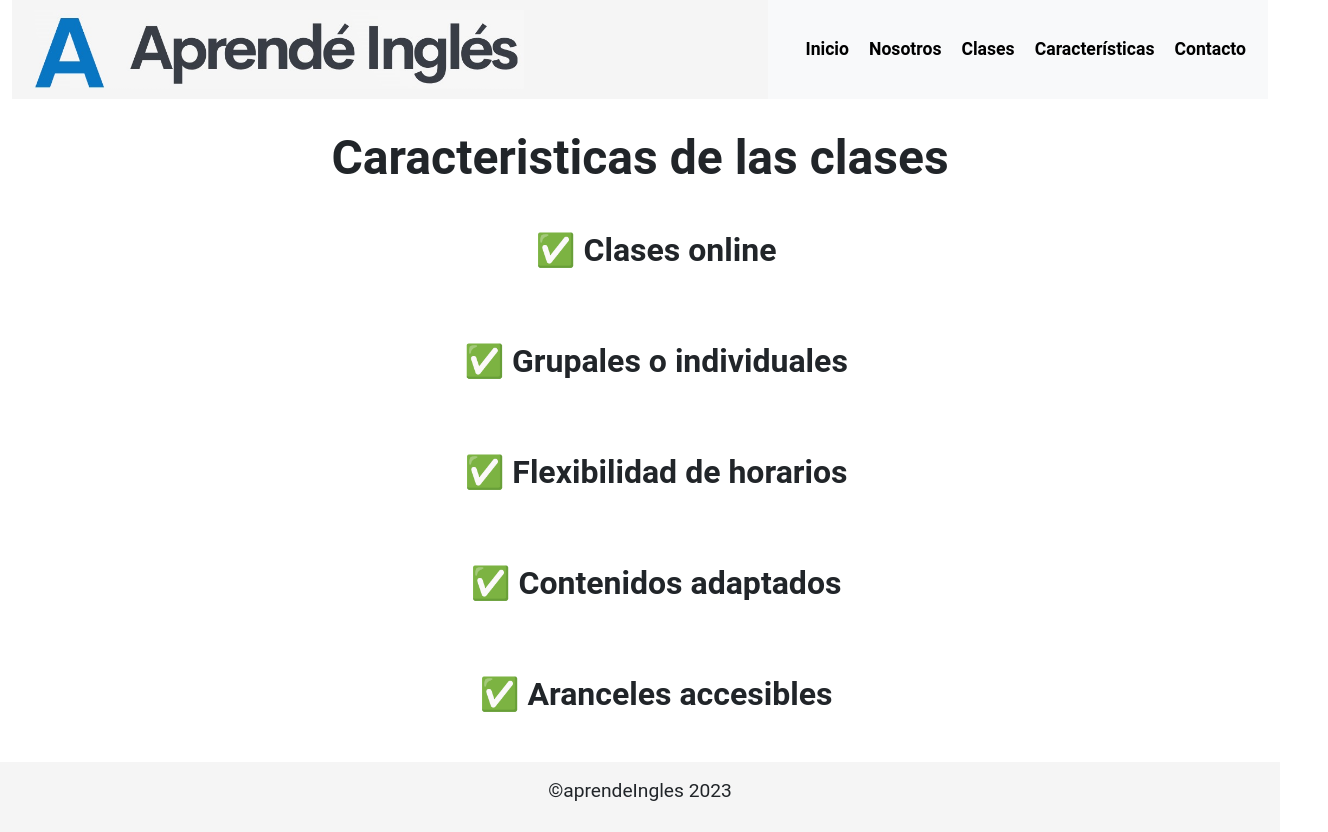
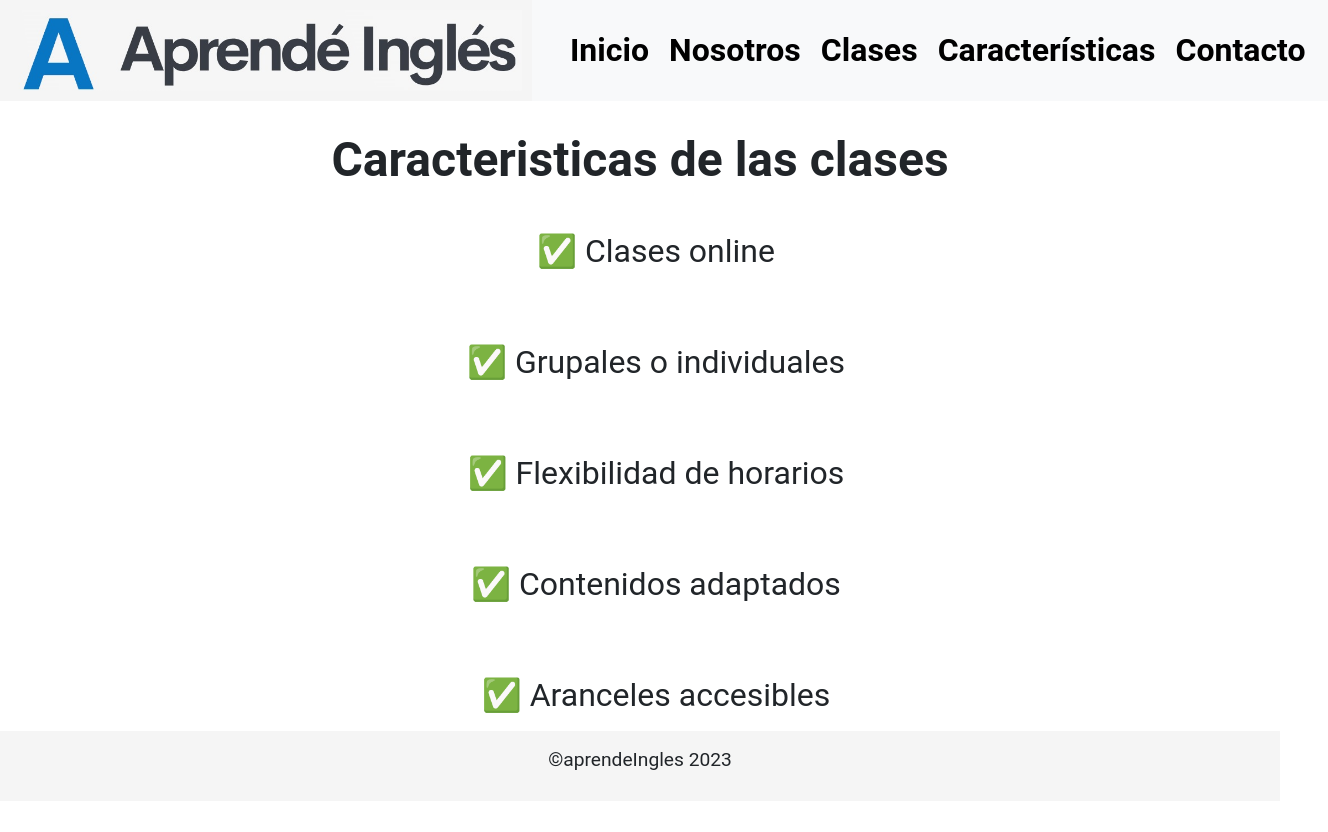
Before and after one commit to fedecera88/aprendeIngles, a plain HTML site: page pages/caracteristicas.html in a window 1280 px wide. Shown: the whole page, 1328 px wide, since content can reach past the window. After the commit the page ends 801 px from the top, so only its background shows below. Drawn offline with nearby package versions, Linux system fonts and the light colour scheme.

Commit message:
arreglos en diseño

```diff
--- a/css/estilos.css
+++ b/css/estilos.css
@@ -10,11 +10,6 @@ html{
 
 body{
     font-family: 'Roboto', sans-serif;
-}
-
-.container{
-    max-width: 1400px;
-    margin: auto;
 }
 
 header{
@@ -41,7 +36,7 @@ header img{
     justify-content: center;
     text-align: center;
     flex-direction: column;
-    height:100vh;
+    height:80vh;
     color: white;
     background-image: linear-gradient(0deg,rgba(0,0,0,0.5),rgba(0,0,0,0.5)),url("../img/fondo.jpg");
     background-repeat: no-repeat;
@@ -156,30 +151,29 @@ header img{
     background-color:#0876c4;
 }
 
-.container h1{
+.caracteristicas h1{
     text-align: center;
-    font-size: 3rem;
+    font-size: 2rem;
     margin-top: 30px;
     font-weight: bold;
 }
 
-.container .caracteristicas{
-    height: 60vh;
+.caracteristicas{
+    height: 72vh;
     text-align: center;
-    line-height: 3;
+    line-height: 2;
 }
 
-.container .caracteristicas li{
-    font-size: 2rem;
+.caracteristicas li{
+    font-size: 1.5rem;
     margin: 15px 0px;
-    font-weight: bold;
     list-style: none;
 }
 
 .formulario{
     text-align: center;
-    border-radius: 2%;
     width: 400px;
+    height: 75vh;
     margin: 0 auto;
 }
 
@@ -228,23 +222,21 @@ footer p{
 }
 
 @media (min-width: 720px){
-    .container header{
+    header{
         flex-direction: row;
         justify-content: space-between;
-    }
-
-    header nav{
-        flex-direction: row;
-        padding-bottom: 0;
-        padding-right: 30px;
     }
 
     header img{
         width: 40%;
     }
 
-    header ul li a{
-        font-size: 1.5rem;
+    .nav-estilo{
+        font-size: 2rem;
+    }
+
+    .cartel {
+        height: 77vh;
     }
 
     .cartel h1{
@@ -293,12 +285,13 @@ footer p{
     .clases h3{
     font-size: 3rem;
     margin-top: 30px;
-    margin-bottom: 40px;
+    margin-bottom: 50px;
     font-weight: bold;
     }
 
     .clases p{
     display: list-item;
+    text-align: center;
     font-size: 1.5rem;
     line-height: 2;
     }
@@ -307,12 +300,23 @@ footer p{
     display: none;
     }
 
-    .container .caracteristicas li{
-        font-size: 2rem;
+    .caracteristicas{
+        height: 75vh;
+        line-height: 3;
     }
 
-    .container .caracteristicas{
-        height: 70vh;
+    .caracteristicas h1{
+        font-size: 3rem;
+    }
+
+    .caracteristicas li{
+        font-size: 2rem;
+        margin: 15px 0px;
+        list-style: none;
+    }
+
+    .formulario{
+        height: 77vh;
     }
 
 }
--- a/pages/caracteristicas.html
+++ b/pages/caracteristicas.html
@@ -8,7 +8,6 @@
     <title>Aprendé Inglés ✍️</title>
 </head>
 <body>
-    <div class="container">
         <header>
             <img src="../img/logo.jpg" alt="Logo">
             <nav class="navbar navbar-expand-lg bg-body-tertiary">
@@ -38,12 +37,11 @@
                   </div>
                 </div>
               </nav>
-        </div>
     </header>
     <Main>
         <div class="container">
+            <div class="caracteristicas">
             <h1>Caracteristicas de las clases</h1>
-            <div class="caracteristicas">
             <ul>
                 <li>✅ Clases online</li>
                 <li>✅ Grupales o individuales</li>
```
Also changed, not shown: index.html (+0 -2 lines), pages/clases.html (+0 -2 lines), pages/contacto.html (+0 -2 lines), pages/nosotros.html (+0 -2 lines).
